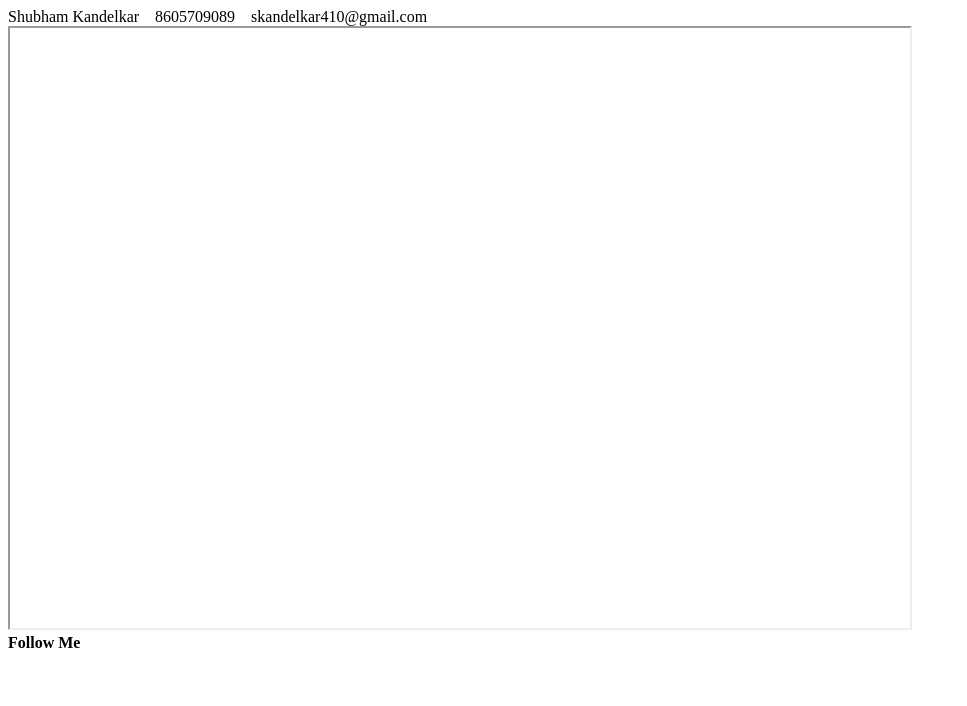
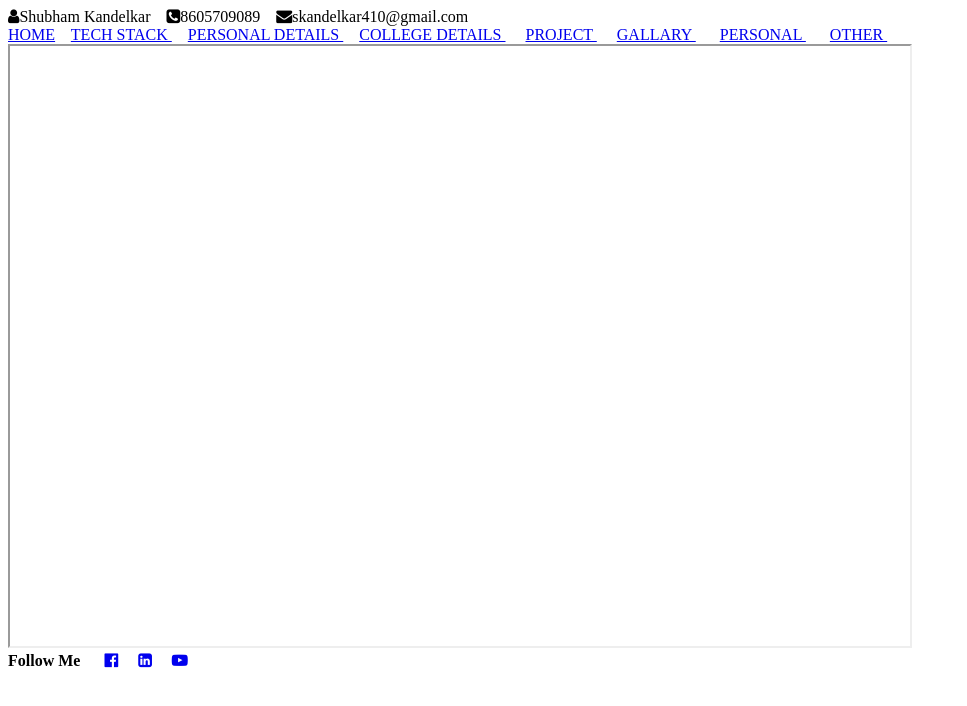
Before and after one commit to Shubham8605/MyProfile, a plain HTML site: page index.html in a window 1280 px wide. Shown: the whole page, without its empty margins (0-967 px from the left). Drawn offline with Linux system fonts and the light colour scheme.

Commit message:
Update index.html

```diff
--- a/index.html
+++ b/index.html
@@ -2,19 +2,35 @@
 <html>
 
 <head>
-    <title></title>
+    <title>Index Page</title>
+    <link rel="stylesheet" href="https://cdnjs.cloudflare.com/ajax/libs/font-awesome/4.7.0/css/font-awesome.min.css">
 
 </head>
 <body>
     <header>
         <i class="fa fa-user" aria-hidden="true"></i><label>Shubham Kandelkar</label>&nbsp;&nbsp;&nbsp;&nbsp;<i class="fa fa-phone-square" aria-hidden="true"></i><label>8605709089</label>&nbsp;&nbsp;&nbsp;&nbsp;<i class="fa fa-envelope" aria-hidden="true"></i><label>skandelkar410@gmail.com</label>
+        <nav>
+        <a href="home.html" target="my_frame" width="600" height="300">HOME</a>&nbsp;&nbsp;&nbsp;
+        <a href="techStack.html" target="my_frame">TECH STACK </a>&nbsp;&nbsp;&nbsp;
+        <a href="personalDetails.html" target="my_frame">PERSONAL DETAILS </a>&nbsp;&nbsp;&nbsp;
+        <a href="collegeDetails.html "> COLLEGE DETAILS  </a> &nbsp; &nbsp;&nbsp;
+        <a href="project.html"> PROJECT </a> &nbsp; &nbsp;&nbsp;
+        <a href="gallary.html"> GALLARY </a> &nbsp; &nbsp;&nbsp;&nbsp;
+        <a href="personal.html"> PERSONAL </a> &nbsp; &nbsp;&nbsp;&nbsp;
+        <a href="other"> OTHER </a> &nbsp; &nbsp;&nbsp;
+        </nav>
+
         <iframe width="900" height="600"></iframe>
 
+    </header>
 
-    </header>
     <footer>
-        <strong><label>Follow Me</label></strong>&nbsp;&nbsp;&nbsp;&nbsp;<i class="fa fa-facebook-square" aria-hidden="true">&nbsp;&nbsp;&nbsp;&nbsp;</i><i class="fa fa-instagram" aria-hidden="true"></i>&nbsp;&nbsp;&nbsp;&nbsp;<i class="fa fa-google" aria-hidden="true"></i>
-
+        <strong><label>Follow Me</label> &nbsp;&nbsp;&nbsp;&nbsp;
+            <a href="https://www.facebook.com/" target="_blank"> <i class="fa fa-facebook-official" aria-hidden="true"></i></a>
+            &nbsp;&nbsp;&nbsp;
+            <a href="https://in.linkedin.com/" target="_blank"> <i class="fa fa-linkedin-square" aria-hidden="true" ></i></a>
+            &nbsp;&nbsp;&nbsp;
+            <a href="https://www.youtube.com/" target="_blank"><i class="fa fa-youtube-play" aria-hidden="true"></i></a>
 
 
     </footer>
```
